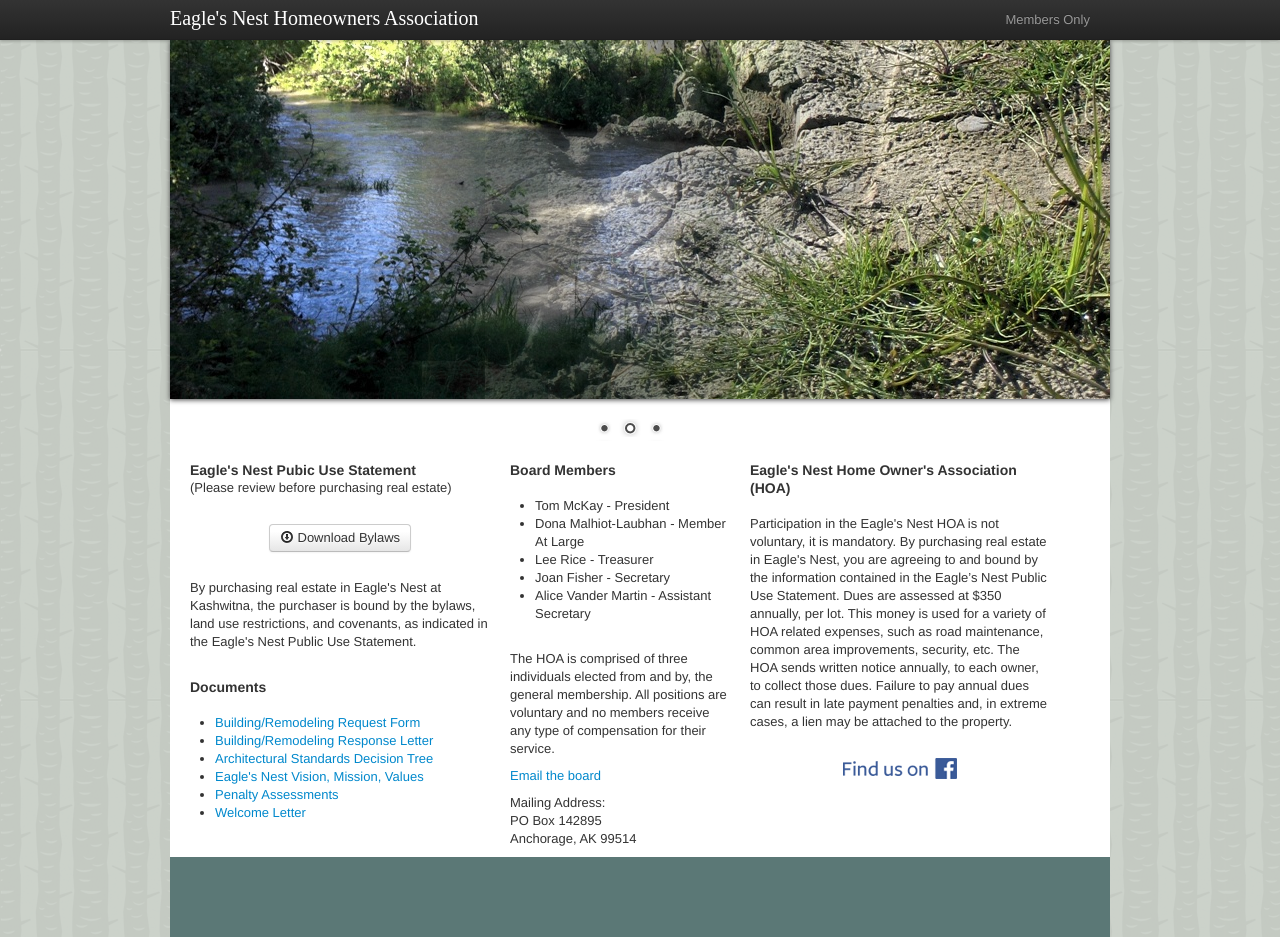
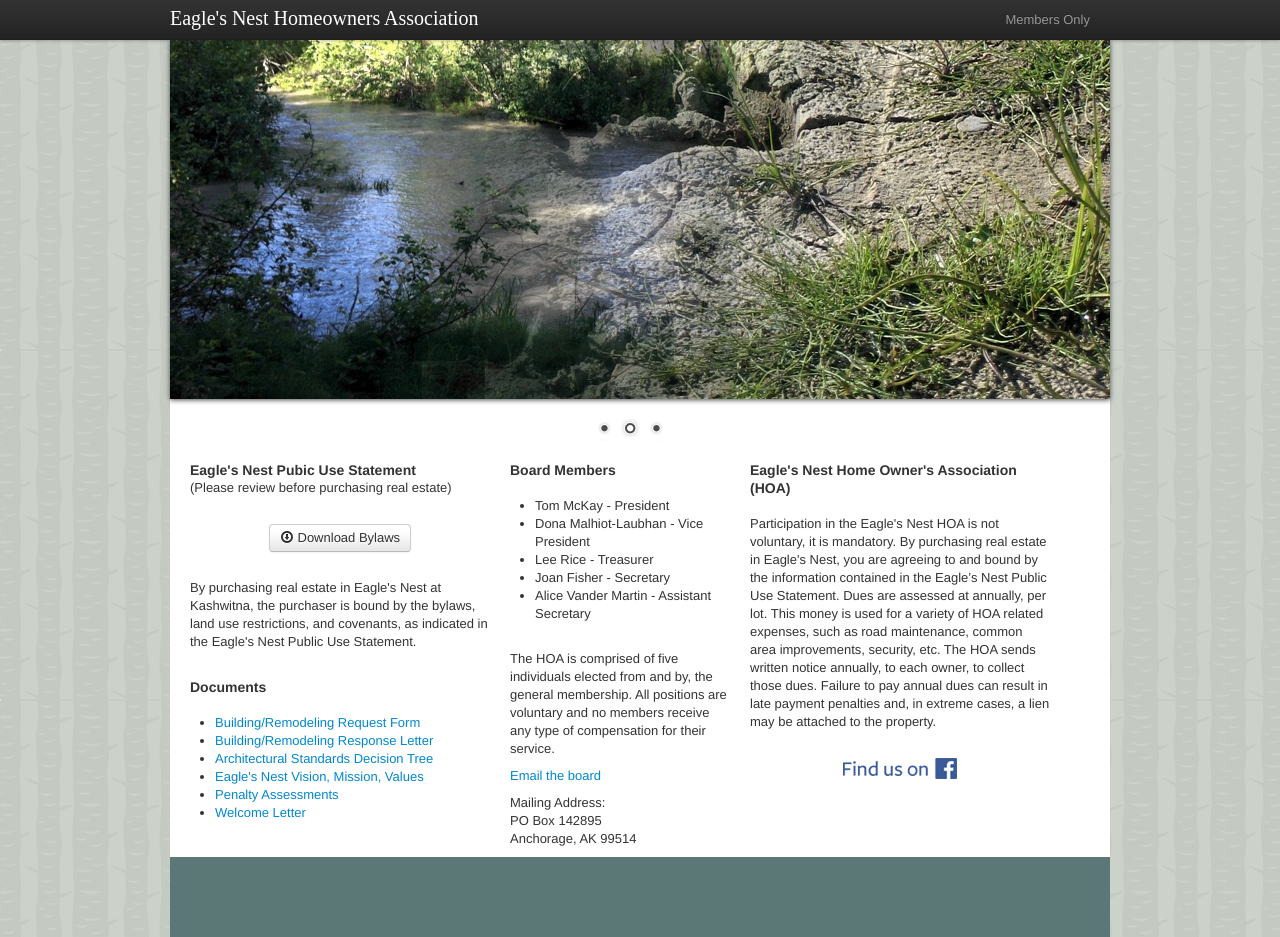
Before and after one commit to thesurlydev/eaglesnest-hoa.net, a Jekyll site: the page built from index.markdown, in a window 1280 px wide and 937 px high. Built offline with Jekyll 4.4.1, drawn with Linux system fonts in a browser that asks for light colours; some web fonts are replaced.

```diff
--- a/index.markdown
+++ b/index.markdown
@@ -17,7 +17,7 @@ title: Eagle's Nest Homeowners Association
                 <h4>Documents</h4>
                 <br>
                 <ul>
-                    <li><a href="files/ACC_Application_BoardApproved.pdf">Building/Remodeling Request Form</a></li>
+                    <li><a href="files/ACC_Building_Remodeling_Request_Form_Rev_2018.docx">Building/Remodeling Request Form</a></li>
                     <li><a href="files/ACC_ResponseLetter_BoardApproved.pdf">Building/Remodeling Response Letter</a></li>
                     <li><a href="files/Arch_Standards_Decision_Tree.pdf">Architectural Standards Decision Tree</a></li>
                     <li><a href="files/Mission_Vision_Values_BoardApproved.pdf">Eagle's Nest Vision, Mission, Values</a></li>
@@ -31,20 +31,20 @@ title: Eagle's Nest Homeowners Association
                 <br>
                 <ul>
                     <li>Tom McKay - President</li>
-                    <li>Dona Malhiot-Laubhan - Member At Large</li>
+                    <li>Dona Malhiot-Laubhan - Vice President</li>
                     <li>Lee Rice - Treasurer</li>
                     <li>Joan Fisher - Secretary</li>
                     <li>Alice Vander Martin - Assistant Secretary</li>
                 </ul>
                 <br>
-                <p>The HOA is comprised of three individuals elected from and by, the general membership. All positions are voluntary and no members receive any type of compensation for their service.</p>
+                <p>The HOA is comprised of five individuals elected from and by, the general membership. All positions are voluntary and no members receive any type of compensation for their service.</p>
                 <p><a href="mailto:board@eaglesnest-hoa.net">Email the board</a></p>
                 <p>Mailing Address:<br/>PO Box 142895<br/>Anchorage, AK 99514</p>
             </div>
             <div class="span4">
          		<h4>Eagle's Nest Home Owner's Association (HOA)</h4>
          		 <br>
-                 <p>Participation in the Eagle's Nest HOA is not voluntary, it is mandatory. By purchasing real estate in Eagle's Nest, you are agreeing to and bound by the information contained in the Eagle’s Nest Public Use Statement. Dues are assessed at $350 annually, per lot. This money is used for a variety of HOA related expenses, such as road maintenance, common area improvements, security, etc. The HOA sends written notice annually, to each owner, to collect those dues. Failure to pay annual dues can result in late payment penalties and, in extreme cases, a lien may be attached to the property.</p>
+                 <p>Participation in the Eagle's Nest HOA is not voluntary, it is mandatory. By purchasing real estate in Eagle's Nest, you are agreeing to and bound by the information contained in the Eagle’s Nest Public Use Statement. Dues are assessed at annually, per lot. This money is used for a variety of HOA related expenses, such as road maintenance, common area improvements, security, etc. The HOA sends written notice annually, to each owner, to collect those dues. Failure to pay annual dues can result in late payment penalties and, in extreme cases, a lien may be attached to the property.</p>
                  <br/>
                  <p align="center"><a href="https://www.facebook.com/groups/1270013769707308/"><img src="img/FB-FindUsonFacebook-online-114.png" width="114" height="21"/></a></p>
             </div>
```
Also changed, not shown: 1 other file.
